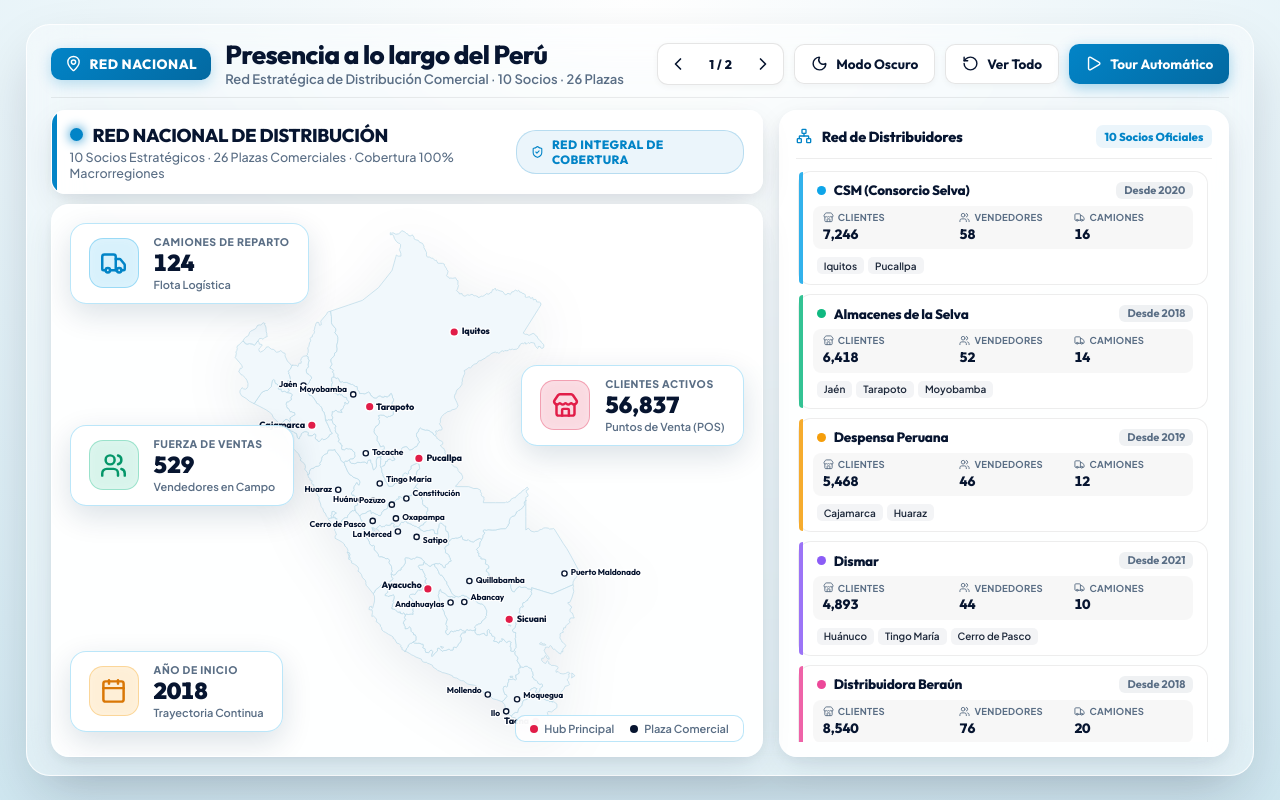
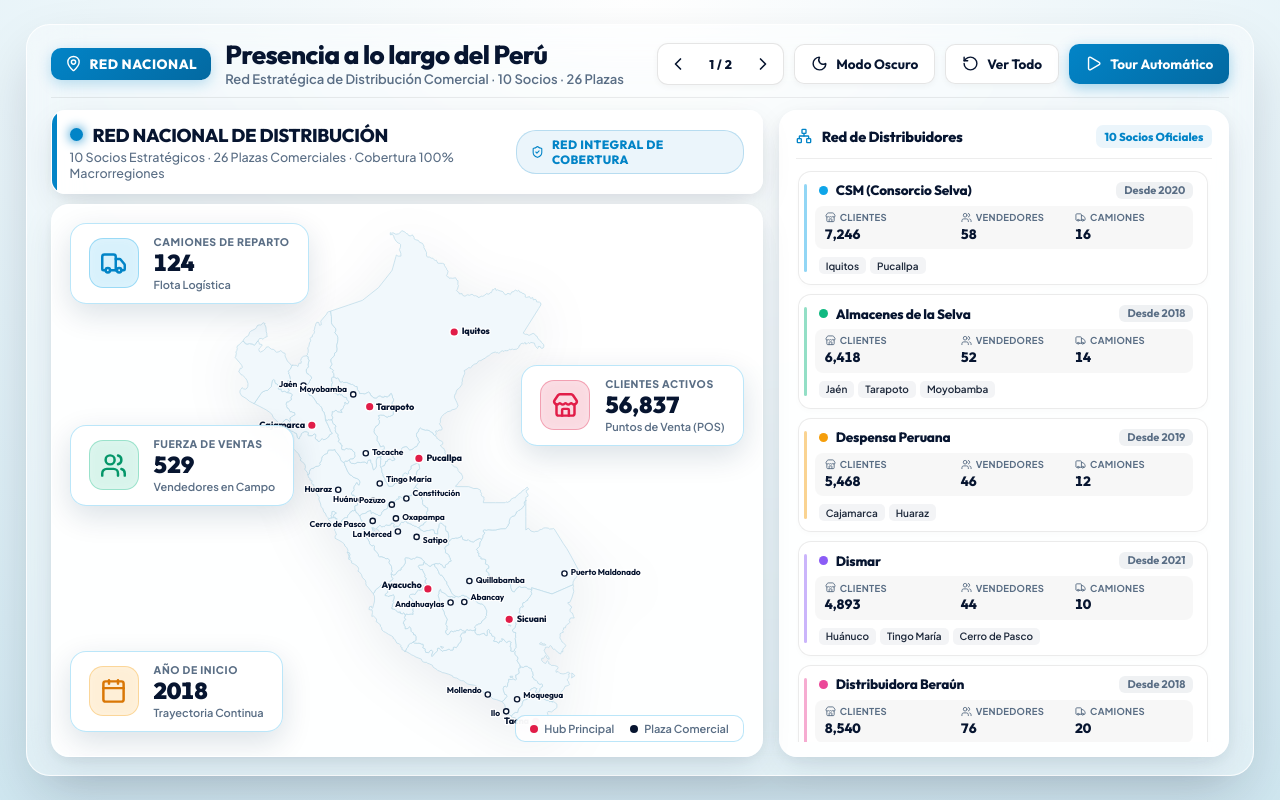
Before and after one commit to gushf8/red-distribucion-peru, a React (Vite) app: page / in a window 1280 px wide. Built offline with nearby package versions, Linux system fonts and the light colour scheme.

Commit message:
feat: add ESC key deselect shortcut, refine card animations and eliminate contour overlap artifacts

```diff
--- a/src/App.tsx
+++ b/src/App.tsx
@@ -35,19 +35,21 @@
     setIsTouring(false);
   }, []);
 
-  // Global Keyboard Navigation (ArrowLeft / ArrowRight)
+  // Global Keyboard Navigation (ArrowLeft / ArrowRight / Escape)
   useEffect(() => {
     const handleKeyDown = (e: KeyboardEvent) => {
       if (e.key === 'ArrowRight' || e.key === 'PageDown') {
         handleNext();
       } else if (e.key === 'ArrowLeft' || e.key === 'PageUp') {
         handlePrev();
+      } else if (e.key === 'Escape') {
+        handleReset();
       }
     };
 
     window.addEventListener('keydown', handleKeyDown);
     return () => window.removeEventListener('keydown', handleKeyDown);
-  }, [handleNext, handlePrev]);
+  }, [handleNext, handlePrev, handleReset]);
 
   // Auto-tour timer
   useEffect(() => {
--- a/src/components/slide1/PeruVectorMap.tsx
+++ b/src/components/slide1/PeruVectorMap.tsx
@@ -33,9 +33,11 @@
                 d={dept.d}
                 style={{
                   fill: isHighlighted ? brandColor : undefined,
-                  fillOpacity: isHighlighted ? 0.45 : selectedDistributor ? 0.12 : undefined,
+                  fillOpacity: isHighlighted ? 0.35 : selectedDistributor ? 0.08 : undefined,
                   stroke: isHighlighted ? brandColor : undefined,
-                  strokeWidth: isHighlighted ? 2.2 : undefined,
+                  strokeWidth: isHighlighted ? 1.3 : undefined,
+                  strokeLinejoin: 'round',
+                  strokeLinecap: 'round',
                 }}
               >
                 <title>{dept.name}</title>
@@ -71,13 +73,14 @@
                 onMouseLeave={() => onHoverCity(null)}
               >
                 <g className="marker-graphics">
-                  <circle className="radar-pulse" cx="0" cy="0" r="15" />
-                  <circle className="marker-glow" cx="0" cy="0" r="8" />
+                  {belongs && selectedDistributor && (
+                    <circle className="radar-pulse" cx="0" cy="0" r="12" />
+                  )}
                   <circle
                     className="marker-dot"
                     cx="0"
                     cy="0"
-                    r={belongs && selectedDistributor ? 7.5 : city.dotRadius}
+                    r={belongs && selectedDistributor ? 5.2 : city.dotRadius}
                     style={{
                       fill:
                         belongs && selectedDistributor
@@ -86,7 +89,7 @@
                           ? 'var(--accent-crimson)'
                           : undefined,
                       stroke: belongs && selectedDistributor ? '#ffffff' : undefined,
-                      strokeWidth: belongs && selectedDistributor ? 2.8 : undefined,
+                      strokeWidth: belongs && selectedDistributor ? 1.8 : undefined,
                     }}
                   />
                   <text
--- a/src/styles/index.css
+++ b/src/styles/index.css
@@ -622,54 +622,73 @@
     .dist-cards-list::-webkit-scrollbar-thumb:hover { background: rgba(100, 116, 139, 0.45); }
 
     .dist-card {
-      background: rgba(255, 255, 255, 0.7);
-      border: 1px solid rgba(0, 0, 0, 0.07);
+      background: rgba(255, 255, 255, 0.75);
+      border: 1px solid rgba(0, 0, 0, 0.08);
       border-radius: 13px;
-      padding: 10px 14px;
+      padding: 10px 14px 10px 16px;
       cursor: pointer;
-      transition: all 0.2s cubic-bezier(0.16, 1, 0.3, 1);
+      transition: all 0.25s cubic-bezier(0.16, 1, 0.3, 1);
       position: relative;
       display: flex;
       flex-direction: column;
       gap: 7px;
       flex-shrink: 0;
+      box-shadow: 0 2px 6px rgba(0, 0, 0, 0.02);
     }
 
-    body.theme-dark .dist-card { background: rgba(255, 255, 255, 0.035); border-color: rgba(255, 255, 255, 0.065); }
+    body.theme-dark .dist-card {
+      background: rgba(255, 255, 255, 0.035);
+      border-color: rgba(255, 255, 255, 0.07);
+    }
+
     .dist-card::before {
       content: '';
       position: absolute;
-      left: 0;
-      top: 0;
-      bottom: 0;
-      width: 4px;
-      border-top-left-radius: 13px;
-      border-bottom-left-radius: 13px;
+      left: 5px;
+      top: 12px;
+      bottom: 12px;
+      width: 3.5px;
+      border-radius: 4px;
       background: var(--accent-dist);
-      opacity: 0.85;
-      transition: width 0.2s ease, opacity 0.2s ease;
+      opacity: 0.45;
+      transition: opacity 0.25s ease, width 0.25s ease, box-shadow 0.25s ease;
     }
 
     .dist-card:hover {
-      transform: translateX(3px);
+      transform: translateY(-2px);
       background: rgba(255, 255, 255, 0.98);
-      border-color: var(--accent-dist);
-      box-shadow: 0 5px 16px rgba(0, 0, 0, 0.07);
+      border-color: rgba(2, 132, 199, 0.35);
+      box-shadow: 0 8px 20px -4px rgba(0, 0, 0, 0.07);
     }
 
-    body.theme-dark .dist-card:hover { background: rgba(255, 255, 255, 0.065); box-shadow: 0 5px 16px rgba(0, 0, 0, 0.3); }
+    .dist-card:hover::before {
+      opacity: 0.85;
+    }
+
+    body.theme-dark .dist-card:hover {
+      background: rgba(255, 255, 255, 0.065);
+      border-color: rgba(56, 189, 248, 0.3);
+      box-shadow: 0 8px 24px rgba(0, 0, 0, 0.35);
+    }
+
     .dist-card.is-active {
-      background: rgba(255, 255, 255, 1);
-      border-color: var(--accent-dist);
-      box-shadow: 0 6px 20px rgba(0, 0, 0, 0.09), 0 0 0 1px var(--accent-dist);
+      background: #ffffff;
+      border: 1.5px solid var(--accent-dist);
+      transform: translateY(-2px);
+      box-shadow: 0 8px 24px -4px rgba(0, 0, 0, 0.09), 0 0 14px -2px var(--accent-dist);
     }
 
     body.theme-dark .dist-card.is-active {
-      background: rgba(20, 32, 54, 0.92);
-      box-shadow: 0 6px 20px rgba(0, 0, 0, 0.45), 0 0 0 1px var(--accent-dist);
+      background: rgba(18, 30, 52, 0.96);
+      border-color: var(--accent-dist);
+      box-shadow: 0 10px 28px rgba(0, 0, 0, 0.5), 0 0 16px -2px var(--accent-dist);
     }
 
-    .dist-card.is-active::before { width: 6px; opacity: 1; }
+    .dist-card.is-active::before {
+      width: 4px;
+      opacity: 1;
+      box-shadow: 0 0 10px var(--accent-dist);
+    }
     .dist-card-top { display: flex; justify-content: space-between; align-items: center; padding-left: 4px; }
     .dist-header-title { display: flex; align-items: center; gap: 8px; }
     .dist-color-indicator { width: 9px; height: 9px; border-radius: 50%; flex-shrink: 0; }
```
